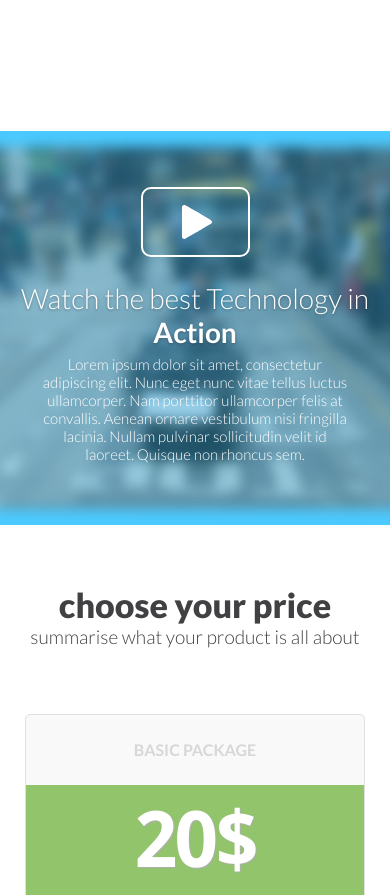
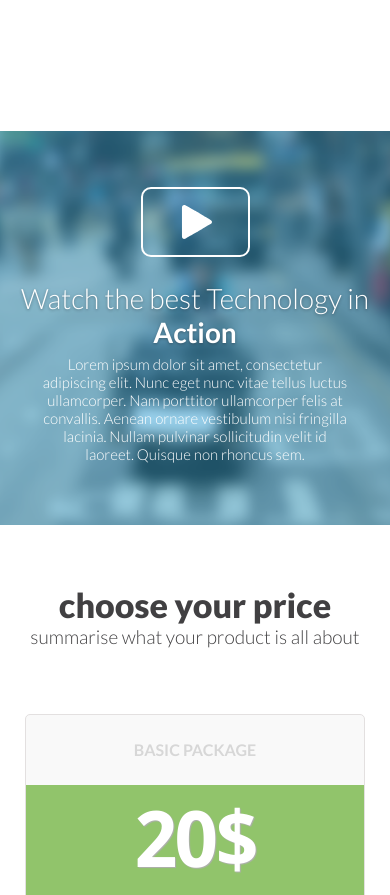
Before and after one commit to adsumit/bazinger-psd-to-html, a website: page index.html in a window 390 px wide. Shown: the part 3579-4474 px from the top of the page. Drawn offline with Linux system fonts and the light colour scheme.

Commit message:
fix(responsive): crop watch.png transparent edges (measured scale 1.18) so the video band stays uniformly blue below desktop

```diff
--- a/css/style.css
+++ b/css/style.css
@@ -1403,6 +1403,14 @@ a{
     top: 0; left: 0;
     width: 100%; height: 100%;
     object-fit: cover;        /* fill + crop instead of scaling away and leaving blue */
+    /* watch.png fades to transparent over its top & bottom 78px (7.66% each, measured
+       to alpha>=254). At desktop those strips are cropped off; below desktop a tall
+       (narrow) band shows the FULL image height via cover, exposing them as the bright
+       #4bcaff base. The band IS blue by design (dark photo @60% over a blue base —
+       confirmed by reverse-solving bazinger.png), so we DON'T recolour it; we just
+       crop the transparent strips away. scale crops (1-1/s)/2 per edge, so hiding a
+       7.66% strip needs s >= 1/(1-2*0.0766) = 1.181 -> 1.18 (the measured minimum). */
+    transform: scale(1.18);
   }
   .watch .center .play { margin: 0 auto 24px; }   /* the band padding sets the top gap now */
 
```
